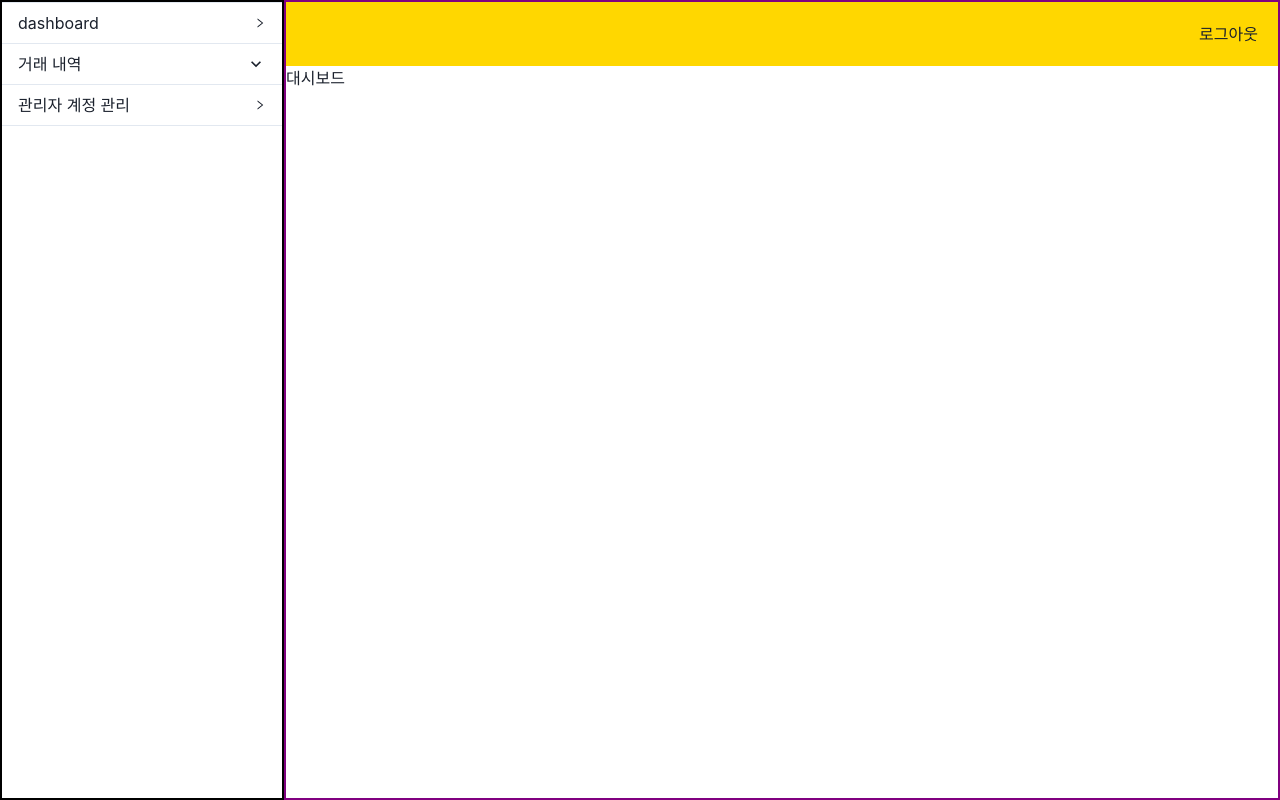
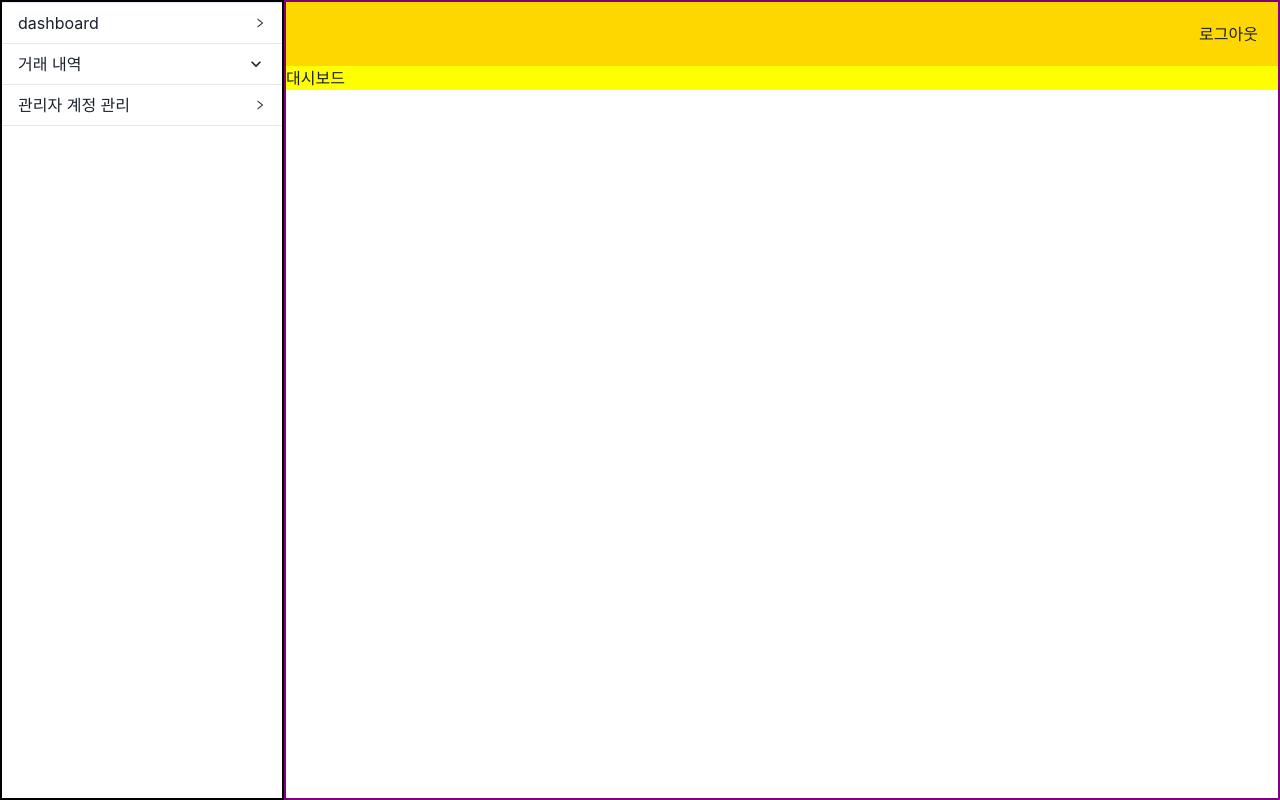
Before and after one commit to seung-ik/dashboard, a React (Create React App) app: page / in a window 1280 px wide. Built offline with nearby package versions, Linux system fonts and the light colour scheme.

Commit message:
fix: routing layout 적용

```diff
--- a/src/App.tsx
+++ b/src/App.tsx
@@ -2,14 +2,10 @@ import * as React from 'react';
 import { ChakraProvider } from '@chakra-ui/react';
 import theme from '@style/theme';
 import Router from '@pages/Router';
-import Nav from '@components/Nav';
-import Layout from '@components/Layout';
 
 export const App = () => (
   <ChakraProvider theme={theme}>
-    <Layout>
-      <Router />
-    </Layout>
+    <Router />
   </ChakraProvider>
 );
 
--- /dev/null
+++ b/src/components/FullLayout.tsx
@@ -0,0 +1,20 @@
+import React from 'react';
+
+const FullLayout = () => {
+  return (
+    <div
+      style={{
+        background: 'gray',
+        width: '100%',
+        height: '100vh',
+        display: 'flex',
+        justifyContent: 'center',
+        alignItems: 'center',
+      }}
+    >
+      error
+    </div>
+  );
+};
+
+export default FullLayout;
--- a/src/components/Layout.tsx
+++ b/src/components/Layout.tsx
@@ -1,13 +1,9 @@
 import React from 'react';
 import { Link } from 'react-router-dom';
 import Nav from './Nav';
+import { Outlet } from 'react-router-dom';
 
-interface Props {
-  title?: string;
-  children: React.ReactNode;
-}
-
-const Layout: React.FC<Props> = ({ title, children }) => {
+const Layout = () => {
   return (
     <div style={{ width: '100%', minHeight: '100vh', display: 'flex', flex: 1 }}>
       <Nav />
@@ -18,15 +14,15 @@ const Layout: React.FC<Props> = ({ title, children }) => {
           style={{
             backgroundColor: 'gold',
             display: 'flex',
-            justifyContent: 'space-between',
+            justifyContent: 'flex-end',
             padding: '20px',
           }}
         >
-          <div>{title}</div>
           <Link to="/login">로그아웃</Link>
         </div>
-
-        <div>{children}</div>
+        <div>
+          <Outlet />
+        </div>
       </div>
     </div>
   );
--- a/src/components/Nav.tsx
+++ b/src/components/Nav.tsx
@@ -7,7 +7,6 @@ import {
   Box,
   Stack,
 } from '@chakra-ui/react';
-import React from 'react';
 import { Link } from 'react-router-dom';
 import { AiOutlineRight } from 'react-icons/ai';
 
--- a/src/pages/Router.tsx
+++ b/src/pages/Router.tsx
@@ -4,17 +4,25 @@ import Login from './login';
 import WithdrawHistory from './withdrawHistory';
 import SwapHistory from './swapHistory';
 import AdminAccount from './adminAccount';
+import Layout from '@components/Layout';
+import FullLayout from '@components/FullLayout';
 
 const Router = () => {
   return (
-    <ReactRoutes>
-      <Route path="/" element={<DashBoard />} />
-      {/* <Route path="/login" element={<Login />} /> */}
-      <Route path="/transaction/withdraw" element={<WithdrawHistory />} />
-      <Route path="/transaction/swap" element={<SwapHistory />} />
-      <Route path="/administrator" element={<AdminAccount />} />
-      <Route path="*" element={<div>404</div>} />
-    </ReactRoutes>
+    <>
+      <ReactRoutes>
+        <Route element={<Layout />}>
+          <Route path="/" element={<DashBoard />} />
+          <Route path="transaction/withdraw" element={<WithdrawHistory />} />
+          <Route path="transaction/swap" element={<SwapHistory />} />
+          <Route path="administrator" element={<AdminAccount />} />
+        </Route>
+        <Route element={<FullLayout />}>
+          <Route path="login" element={<Login />} />
+          <Route path="*" element={<div>404</div>} />
+        </Route>
+      </ReactRoutes>
+    </>
   );
 };
 
--- a/src/pages/dashBoard/DashBoard.tsx
+++ b/src/pages/dashBoard/DashBoard.tsx
@@ -1,8 +1,5 @@
-import Layout from '@components/Layout';
-import React from 'react';
-
 const DashBoard = () => {
-  return <div>대시보드</div>;
+  return <div style={{ backgroundColor: 'yellow' }}>대시보드</div>;
 };
 
 export default DashBoard;
```
